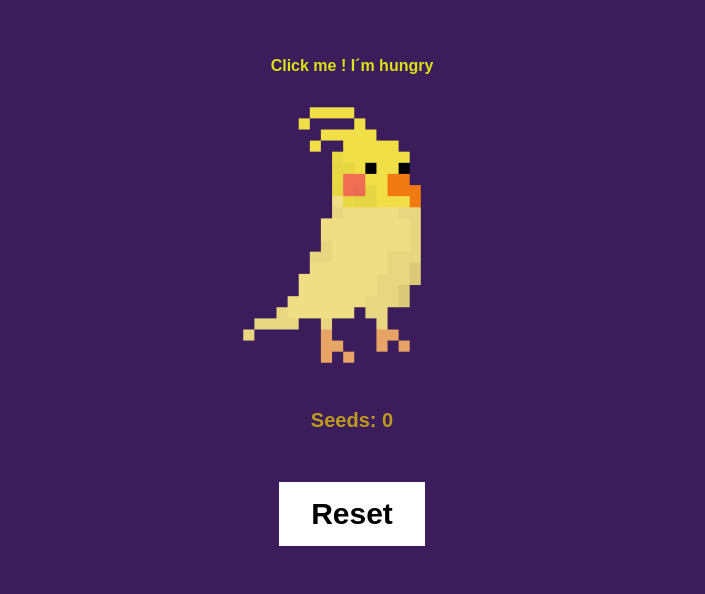
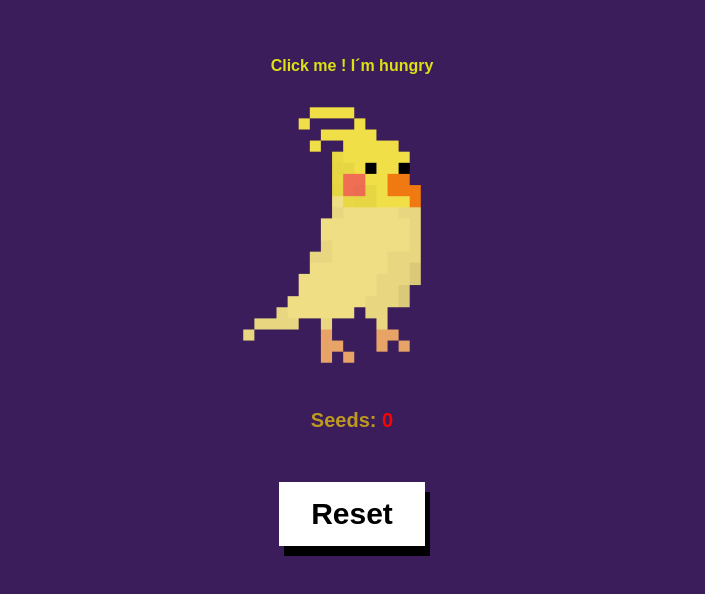
Before and after one commit to le4nnt0nn/CockatielClickerGame, a plain HTML site: page index.html in a window 1280 px wide. Shown: the part 200-794 px from the top of the page, without its empty margins (288-993 px from the left). Drawn offline with Linux system fonts and the light colour scheme; a web font is replaced by a local one.

Commit message:
css main : added box_shadow to button and red color to counter

```diff
--- a/css/main.css
+++ b/css/main.css
@@ -41,6 +41,9 @@
     font-size: 20px;
     color: rgb(190, 153, 31);
 }
+.center #seed_counter {
+    color: red;
+}
 .center h4 {
     margin-top: 60px;
     text-align: center;
@@ -57,4 +60,5 @@
     cursor: pointer;
     border: none;
     padding: 15px 32px;
+    box-shadow: 5px 10px;
 }
```
